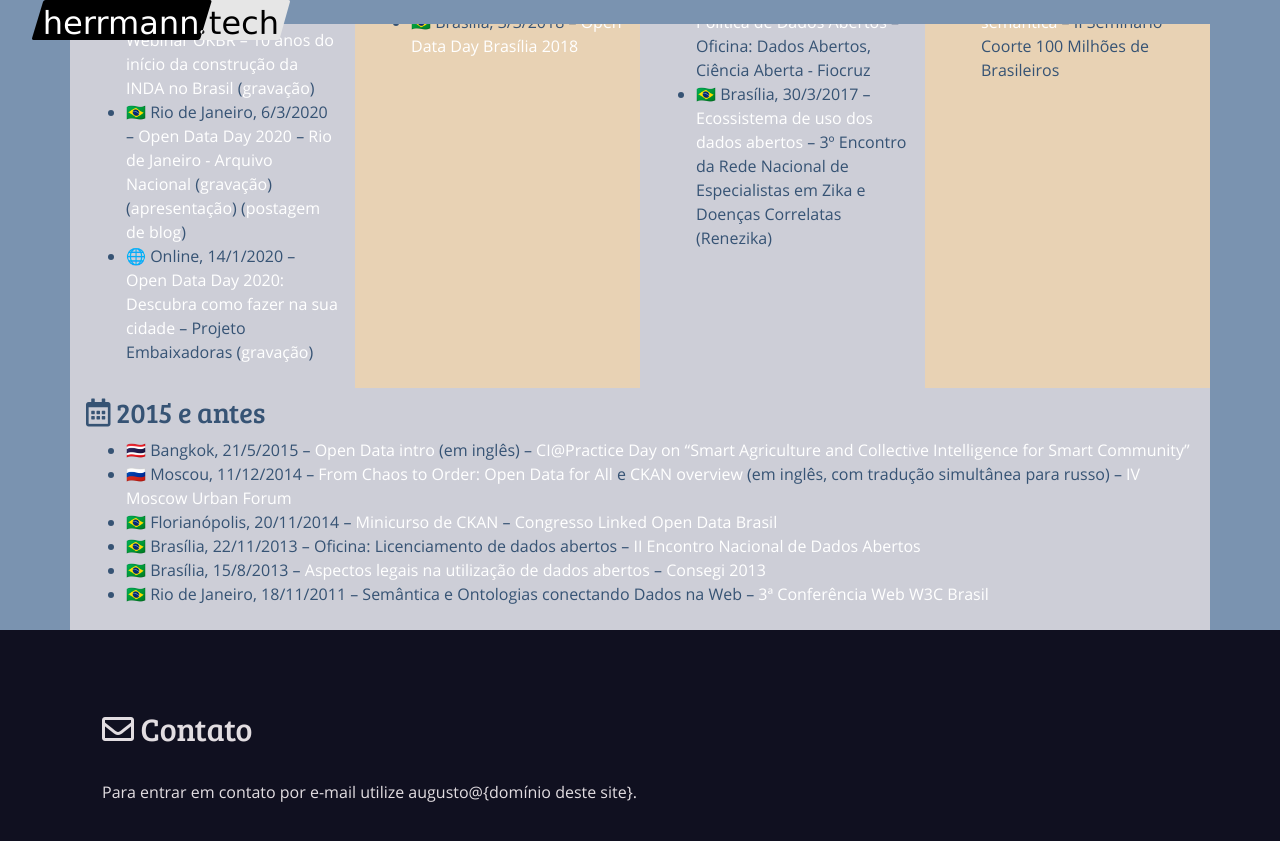
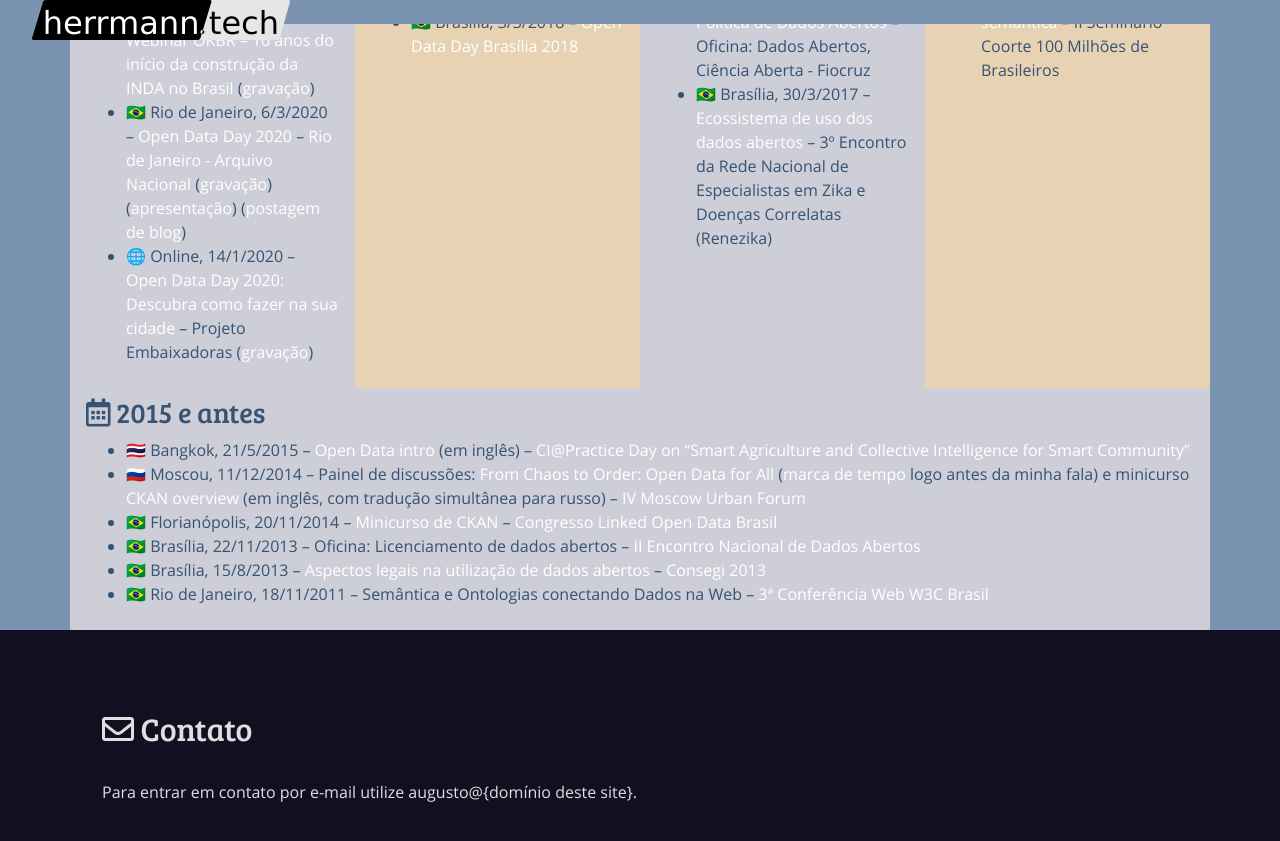
Before and after one commit to augusto-herrmann/augusto-herrmann.github.io, a Jekyll site: the page built from pt/index.md, in a window 1280 px wide and 900 px high, scrolled down 2869 px. Shown: the top 841 px of the window. Built offline with Jekyll 4.4.1, drawn with Linux system fonts in a browser that asks for light colours; nearby versions of some CDN libraries.

Commit message:
Add more details and timestamp to Moscow event

```diff
--- a/pt/index.md
+++ b/pt/index.md
@@ -179,7 +179,7 @@
 ### *﻿*{: .far .fa-calendar-alt} 2015 e antes
 
 * 🇹🇭 Bangkok, 21/5/2015 -- [Open Data intro](https://www.youtube.com/watch?v=NQTuBuvBfrM) (em inglês) -- [CI@Practice Day on “Smart Agriculture and Collective Intelligence for Smart Community”](https://uknowcoe.wordpress.com/2015/05/21/%E0%B8%AA%E0%B8%B1%E0%B8%A1%E0%B8%A1%E0%B8%99%E0%B8%B2%E0%B9%80%E0%B8%8A%E0%B8%B4%E0%B8%87%E0%B8%9B%E0%B8%8F%E0%B8%B4%E0%B8%9A%E0%B8%B1%E0%B8%95%E0%B8%B4%E0%B8%81%E0%B8%B2%E0%B8%A3-cipractice-day-on/)
-* 🇷🇺 Moscou, 11/12/2014 -- [From Chaos to Order: Open Data for All](https://www.youtube.com/watch?v=vYU6-BRyjXA) e [CKAN overview](https://www.slideshare.net/AugustoHerrmannBatis/ckan-overview) (em inglês, com tradução simultânea para russo) -- [IV Moscow Urban Forum](https://mosurbanforum.com/archive/2014/)
+* 🇷🇺 Moscou, 11/12/2014 -- Painel de discussões: [From Chaos to Order: Open Data for All](https://www.youtube.com/watch?v=vYU6-BRyjXA) ([marca de tempo](https://youtu.be/vYU6-BRyjXA?t=4808) logo antes da minha fala) e minicurso [CKAN overview](https://www.slideshare.net/AugustoHerrmannBatis/ckan-overview) (em inglês, com tradução simultânea para russo) -- [IV Moscow Urban Forum](https://mosurbanforum.com/archive/2014/)
 * 🇧🇷 Florianópolis, 20/11/2014 -- [Minicurso de CKAN](https://www.slideshare.net/AugustoHerrmannBatis/minicurso-de-ckan) -- [Congresso Linked Open Data Brasil](https://noticias.ufsc.br/2014/11/ufsc-recebe-congresso-brasileiro-linked-open-data-de-19-a-21-de-novembro/)
 * 🇧🇷 Brasília, 22/11/2013 -- Oficina: Licenciamento de dados abertos -- [II Encontro Nacional de Dados Abertos](http://wiki.dados.gov.br/II-Encontro-Nacional-de-Dados-Abertos.ashx)
 * 🇧🇷 Brasília, 15/8/2013 -- [Aspectos legais na utilização de dados abertos](https://www.slideshare.net/AugustoHerrmannBatis/aspectos-legais-na-utilizao-de-dados-abertos) -- [Consegi 2013](https://blog.consegi.gov.br/post/58364990791/voc%C3%AA-sabe-o-que-s%C3%A3o-dados-abertos)
```
Also changed, not shown: en/index.md (+1 -1 lines).
